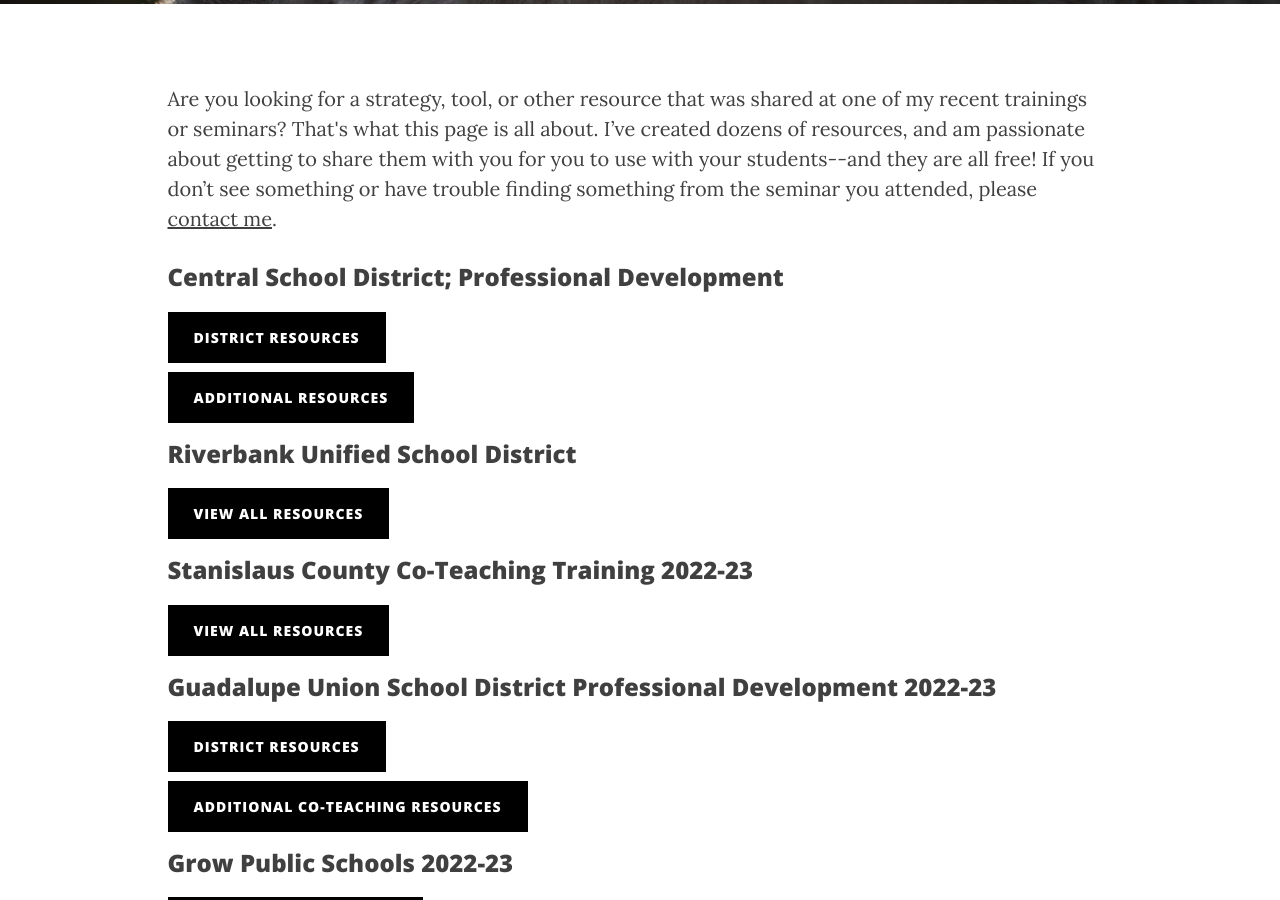
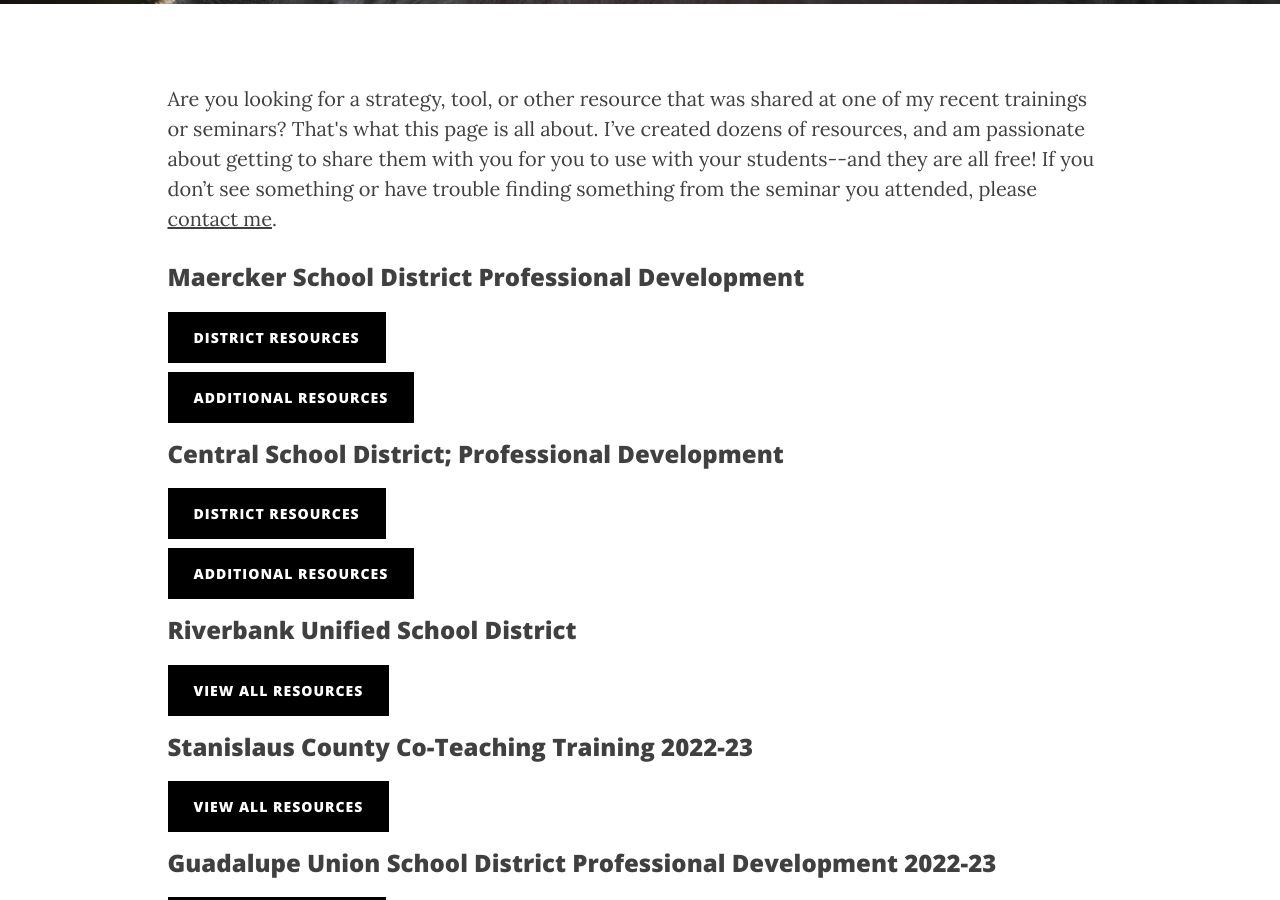
Before and after one commit to iamweswilson/clearlycat, a Jekyll site: the page built from resources.html, in a window 1280 px wide and 900 px high, scrolled down 444 px. Built offline with Jekyll 4.4.1, drawn with Linux system fonts in a browser that asks for light colours; nearby versions of some CDN libraries; comment, search, counter and statistics services are not loaded.

Commit message:
Maercker School District Professional Development

```diff
--- a/resources.html
+++ b/resources.html
@@ -24,6 +24,17 @@ permalink: /training-resources/
             <div class="col-sm-10 col-sm-push-1">
                 <p>
                     Are you looking for a strategy, tool, or other resource that was shared at one of my  recent trainings or seminars? That's what this page is all about.  I’ve created dozens of resources, and am passionate about getting to share them with you for you to use with your students--and they are all free!  If you don’t see something or have trouble finding something from the seminar you attended, please <a href="/contact/">contact me</a>.
+                </p>
+                <h3>Maercker School District Professional Development</h3>
+                <p>
+                    <a href="//drive.google.com/drive/folders/1M_t4QueNeDw4BnMgeS6RtIgZO7K1hhuF?usp=sharing" class="resource-btn" target="_blank">
+                        District Resources
+                    </a>
+                </p>
+                <p>
+                    <a href="//drive.google.com/drive/folders/0B6LJvCVcyOwfY250UTM5X3FJTms?resourcekey=0-rQ_vlIT6ljargrgnpgdQ1A&usp=drive_link" class="resource-btn" target="_blank">
+                        Additional Resources
+                    </a>
                 </p>
                 <h3>Central School District; Professional Development</h3>
                 <p>
```
